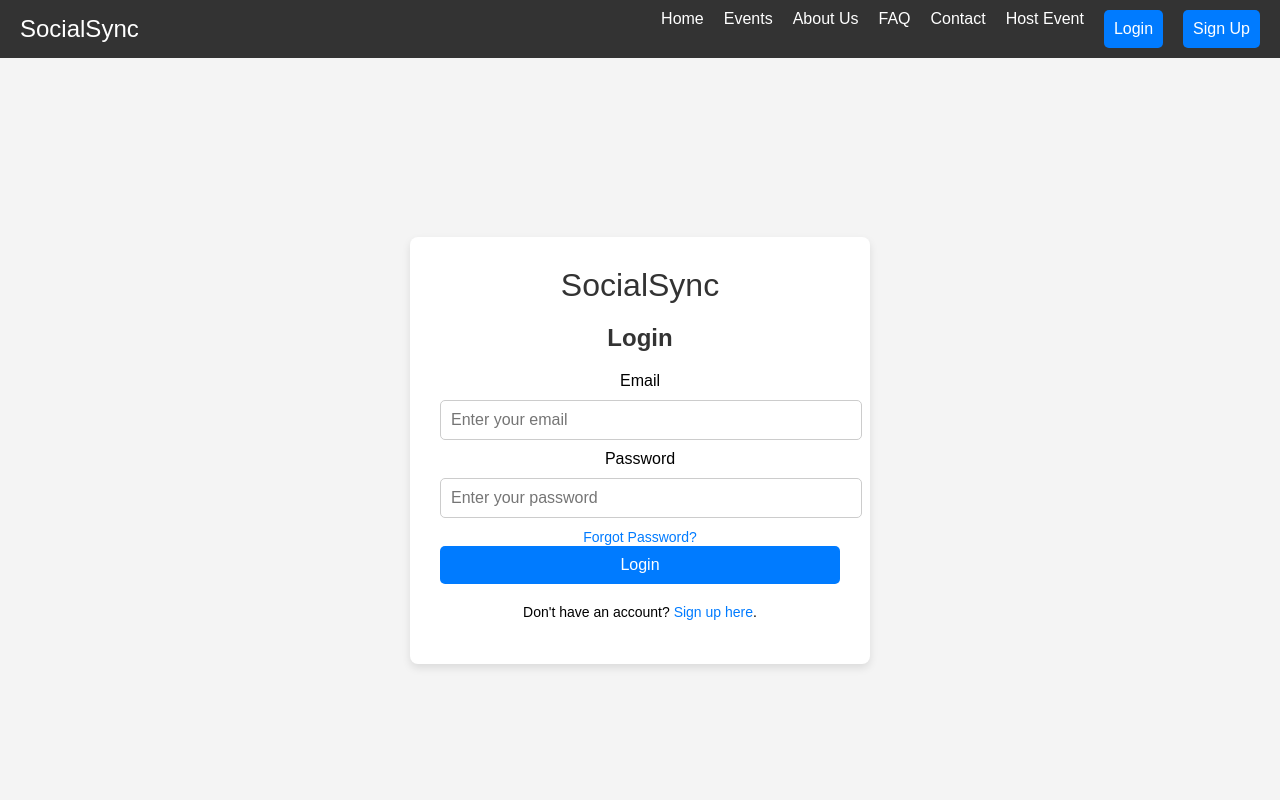
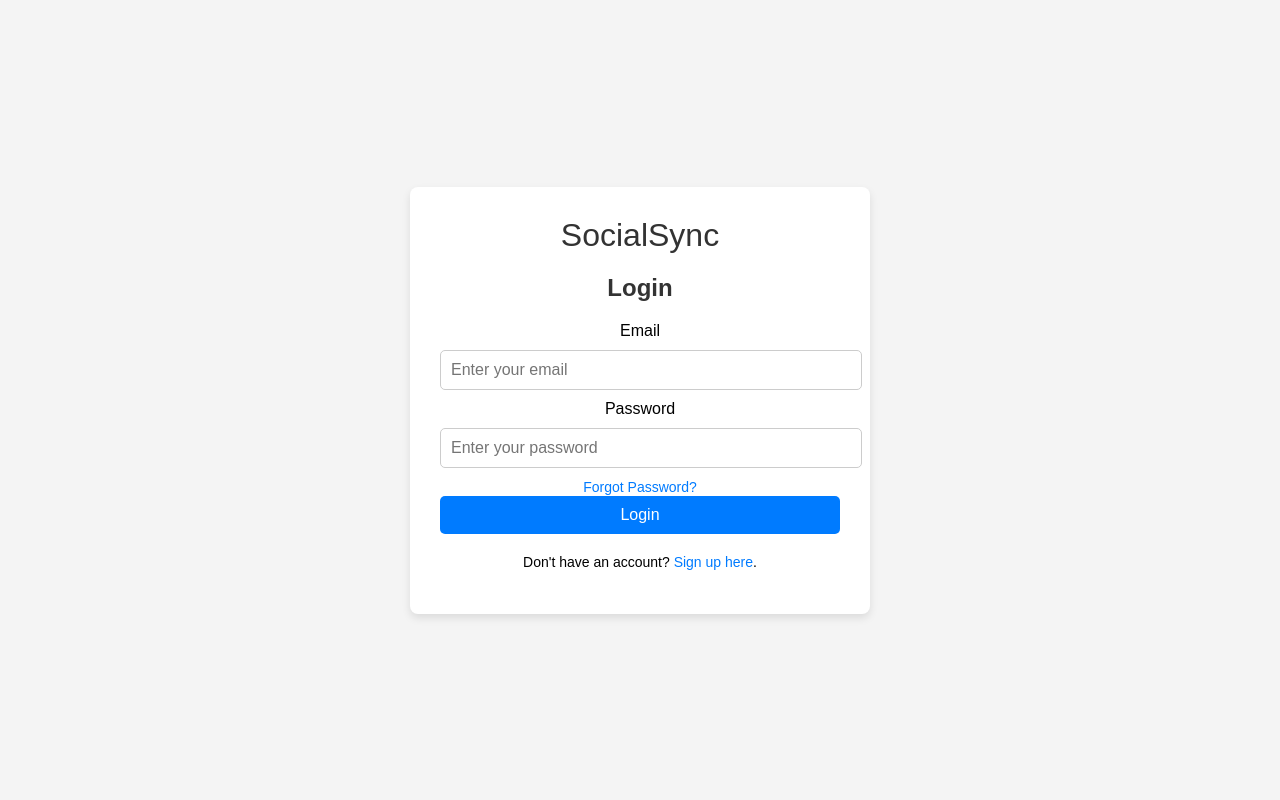
Before and after one commit to Lofiea/socialsync-event-management, a Python web app: template templates/login.html in a window 1280 px wide. Run offline with Jinja, Linux system fonts and the light colour scheme; the template is opened without the code that fills it, so the values that code supplies are empty.

Commit message:
somethin

```diff
--- a/templates/login.html
+++ b/templates/login.html
@@ -5,6 +5,7 @@
     <meta name="viewport" content="width=device-width, initial-scale=1.0">
     <title>Login - SocialSync</title>
     <style>
+
         /* General Styling */
         body {
             font-family: 'Arial', sans-serif;
@@ -15,51 +16,6 @@
             justify-content: center;
             align-items: center;
             height: 100vh;
-            flex-direction: column;
-        }
-
-        /* This is the navigation bar at the top */
-        header {
-            width: 100%;
-            background-color: #333;
-            padding: 10px 0;
-            position: absolute;
-            top: 0;
-            left: 0;
-        }
-
-        nav {
-            display: flex;
-            justify-content: center;
-            align-items: center;
-        }
-
-        .logo {
-            color: white;
-            font-size: 24px;
-            margin-right: auto;
-            margin-left: 20px;
-        }
-
-        .nav-links {
-            display: flex;
-            list-style-type: none;
-            margin: 0;
-            padding: 0;
-        }
-
-        .nav-links li {
-            margin-right: 20px;
-        }
-
-        .nav-links a {
-            color: white;
-            text-decoration: none;
-            font-size: 16px;
-        }
-
-        .nav-links a:hover {
-            text-decoration: underline;
         }
 
         /* Container for the login form */
@@ -71,11 +27,10 @@
             width: 100%;
             max-width: 400px;
             text-align: center;
-            margin-top: 100px;
         }
 
         /* Logo */
-        .logo-login {
+        .logo {
             font-size: 32px;
             color: #333;
             margin-bottom: 20px;
@@ -170,26 +125,10 @@
     </style>
 </head>
 <body>
-    <!-- Navigation Bar -->
-    <header>
-        <nav>
+    <div class="login-container">
+        <!-- Login Form -->
+        <form class="login-form">
             <div class="logo">SocialSync</div>
-            <ul class="nav-links">
-                <li><a href="index.html">Home</a></li>
-                <li><a href="events.html">Events</a></li>
-                <li><a href="aboutus.html">About Us</a></li>
-                <li><a href="FAQ.html">FAQ</a></li>
-                <li><a href="contact.html">Contact</a></li>
-                <li><a href="hostevents.html">Host Event</a></li>
-                <li><a href="login.html"><button class="login">Login</button></a></li>
-                <li><a href="signup.html"><button class="signup">Sign Up</button></a></li>
-            </ul>
-        </nav>
-    </header>
-
-    <!-- Login Form -->
-    <div class="login-container">
-        <div class="logo-login">SocialSync</div>
 
             <h2>Login</h2>
 
@@ -209,6 +148,7 @@
 
             <!-- Sign Up Link -->
             <p>Don't have an account? <a href="signup.html">Sign up here</a>.</p>
+        </form>
     </div>
 </body>
 </html>
```
Lines whose indentation alone changed are shown as unchanged.
